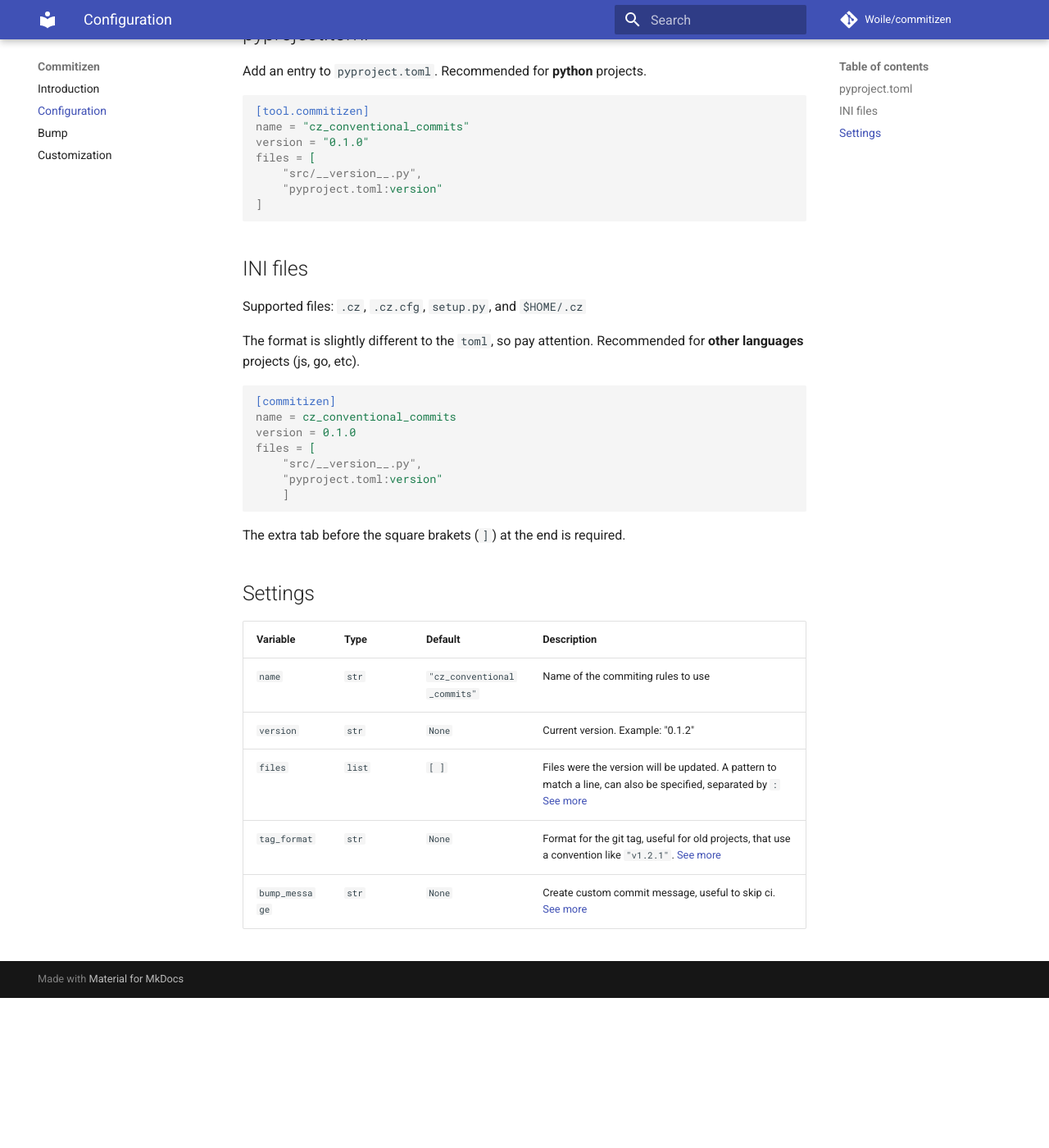
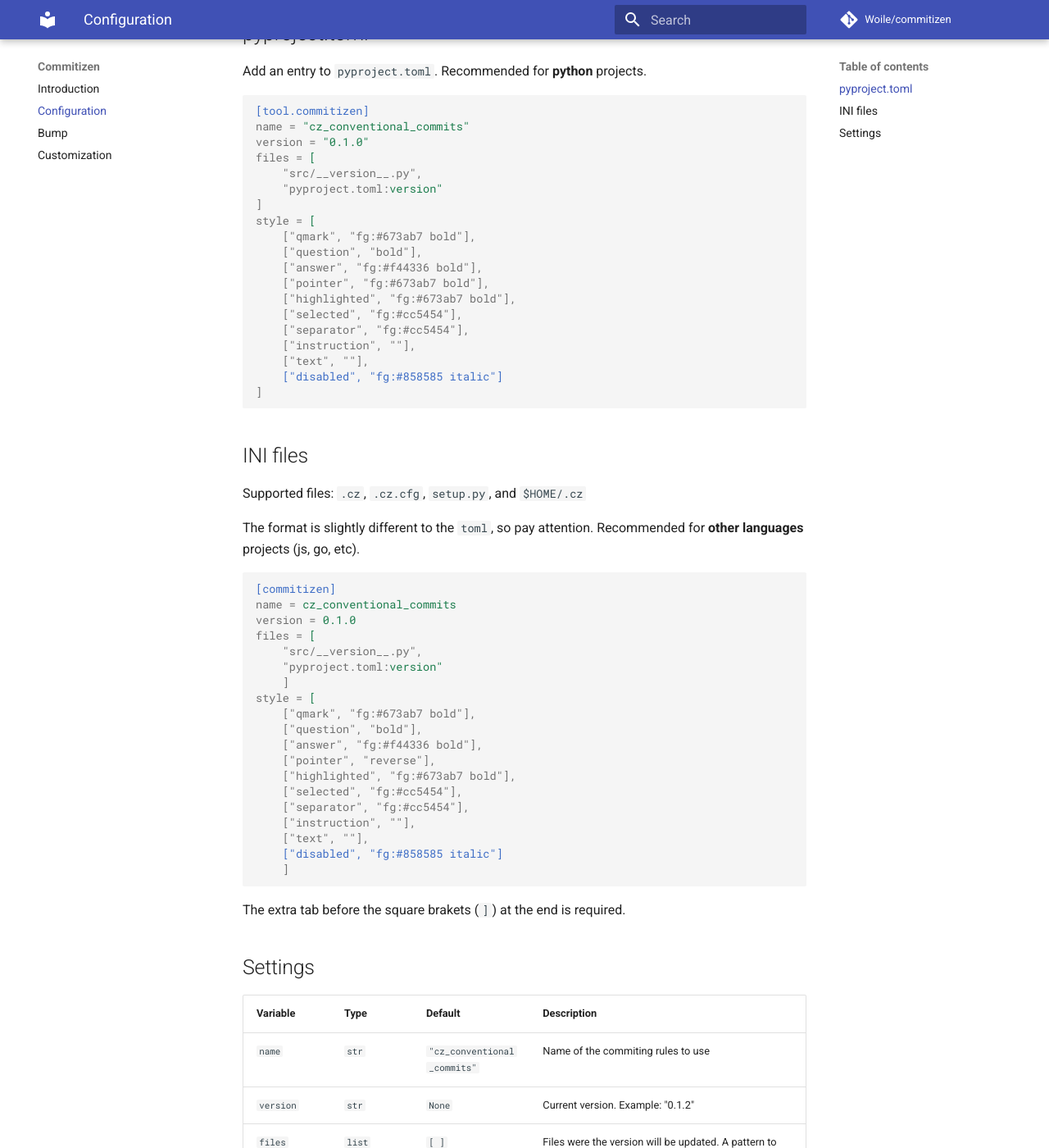
Before and after one commit to commitizen-tools/commitizen, an MkDocs documentation site: the page built from docs/config.md, in a window 1280 px wide and 1400 px high, scrolled down 222 px. Shown: the whole window at 82% size. Built offline with MkDocs 1.6.1 and Material for MkDocs 9.7.7, drawn with Linux system fonts in a browser that asks for light colours; comment, search, counter and statistics services are not loaded; before the commit the page ends 1439 px from its top, so only the background shows below that; some of the changed text lies outside the part shown.

Commit message:
docs(config): update doc for prompt style

```diff
--- a/docs/config.md
+++ b/docs/config.md
@@ -12,6 +12,18 @@
     files = [
         "src/__version__.py",
         "pyproject.toml:version"
+    ]
+    style = [
+        ["qmark", "fg:#673ab7 bold"],
+        ["question", "bold"],
+        ["answer", "fg:#f44336 bold"],
+        ["pointer", "fg:#673ab7 bold"],
+        ["highlighted", "fg:#673ab7 bold"],
+        ["selected", "fg:#cc5454"],
+        ["separator", "fg:#cc5454"],
+        ["instruction", ""],
+        ["text", ""],
+        ["disabled", "fg:#858585 italic"]
     ]
 
 ## INI files
@@ -28,6 +40,18 @@
         "src/__version__.py",
         "pyproject.toml:version"
         ]
+    style = [
+        ["qmark", "fg:#673ab7 bold"],
+        ["question", "bold"],
+        ["answer", "fg:#f44336 bold"],
+        ["pointer", "reverse"],
+        ["highlighted", "fg:#673ab7 bold"],
+        ["selected", "fg:#cc5454"],
+        ["separator", "fg:#cc5454"],
+        ["instruction", ""],
+        ["text", ""],
+        ["disabled", "fg:#858585 italic"]
+        ]
 
 The extra tab before the square brakets (`]`) at the end is required.
 
@@ -40,3 +64,4 @@
 | `files` | `list` | `[ ]` | Files were the version will be updated. A pattern to match a line, can also be specified, separated by `:` [See more](https://woile.github.io/commitizen/bump#files) |
 | `tag_format` | `str` | `None` | Format for the git tag, useful for old projects, that use a convention like `"v1.2.1"`. [See more](https://woile.github.io/commitizen/bump#tag_format) |
 | `bump_message` | `str` | `None` | Create custom commit message, useful to skip ci. [See more](https://woile.github.io/commitizen/bump#bump_message) |
+| `style` | `list` | see above | Style for the prompts [See More (Styling your prompts with your favorite colors)](https://github.com/tmbo/questionary#additional-features) |
```
